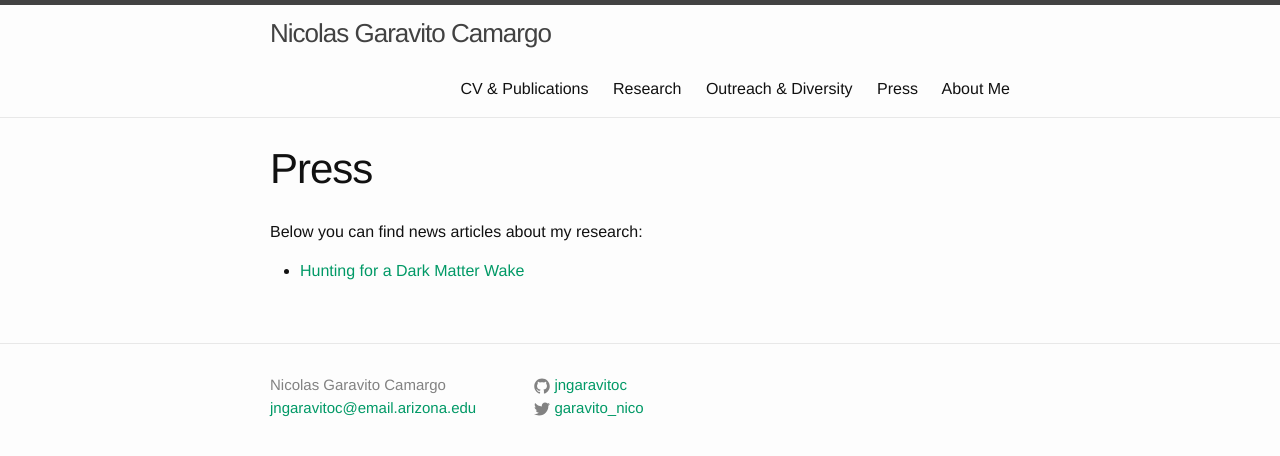
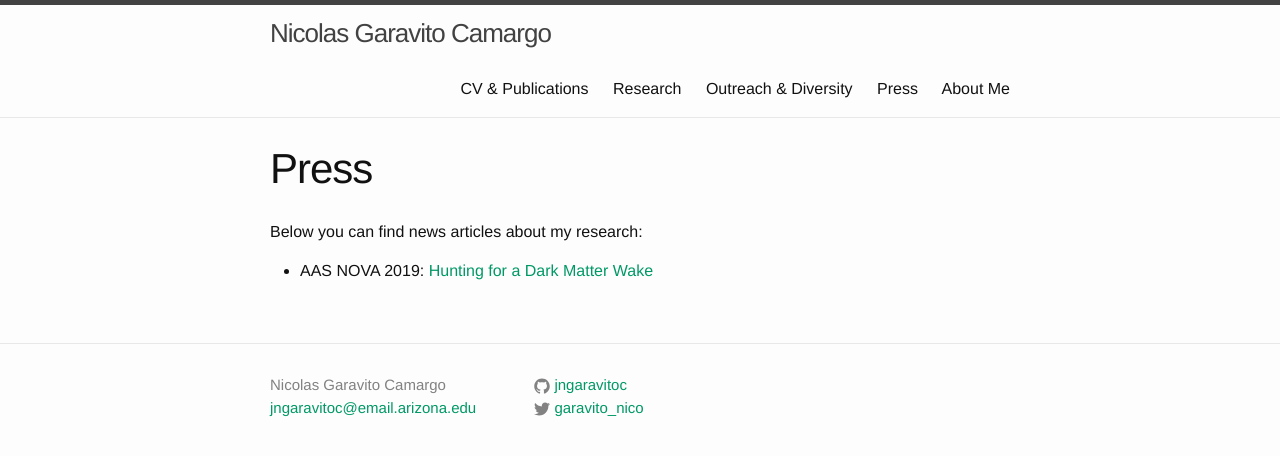
Before and after one commit to jngaravitoc/Garavito-Camargo.github.io, a Jekyll site: the page built from 04_press.md, in a window 1280 px wide. Shown: the top 456 px of the page. Built offline with Jekyll 4.4.1, drawn with Linux system fonts in a browser that asks for light colours.

Commit message:
AAS nova

```diff
--- a/04_press.md
+++ b/04_press.md
@@ -6,4 +6,4 @@ permalink: /press/
 
 Below you can find news articles about my research:
 
-- [Hunting for a Dark Matter Wake](https://aasnova.org/2019/11/13/hunting-for-a-dark-matter-wake/)
+- AAS NOVA 2019: [Hunting for a Dark Matter Wake](https://aasnova.org/2019/11/13/hunting-for-a-dark-matter-wake/)
```
